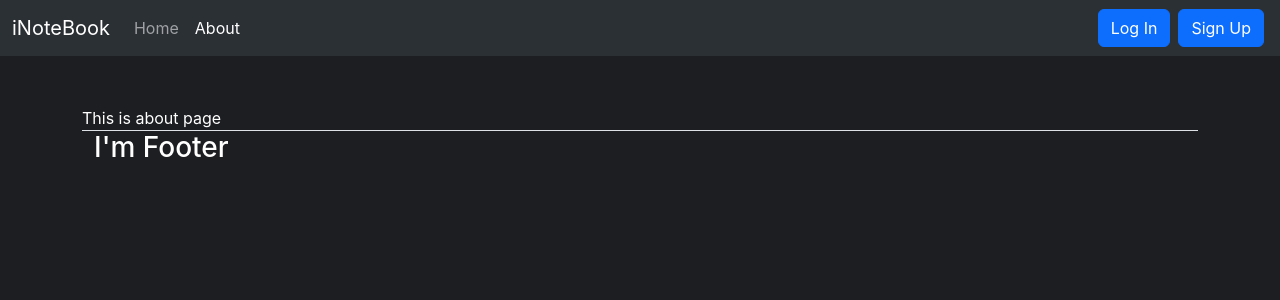
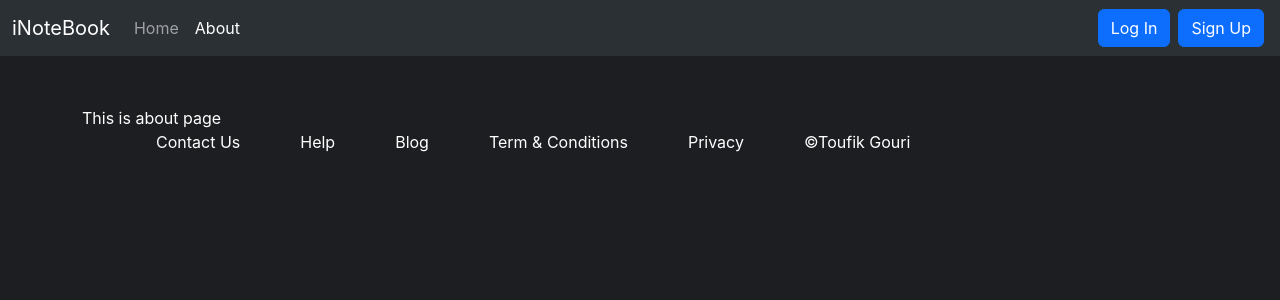
Before and after one commit to ToufikGouri/iNoteBook, a React (Create React App) app: page /about in a window 1280 px wide. Shown: the top 300 px of the page. Built offline with nearby package versions, Linux system fonts and the light colour scheme; the HTML template or start-up script is replaced by a standard one.

Commit message:
Home Logout Section Completed

```diff
--- a/src/components/Footer.js
+++ b/src/components/Footer.js
@@ -1,11 +1,19 @@
 import React from 'react'
+import { Link } from 'react-router-dom'
 
 const Footer = () => {
     return (
         <>
-            <footer className='border-top'>
-                <div className="container">
-                    <h3>I'm Footer</h3>
+            <footer>
+                <div className="container d-flex">
+                    <ul className='d-flex'>
+                        <li><Link to="/">Contact Us</Link></li>
+                        <li><Link to="/">Help</Link></li>
+                        <li><Link to="/">Blog</Link></li>
+                        <li><Link to="/">Term & Conditions</Link></li>
+                        <li><Link to="/">Privacy</Link></li>
+                        <li><Link to="https://github.com/ToufikGouri" target='blank'>&copy;Toufik Gouri</Link></li>
+                    </ul>
                 </div>
             </footer>
         </>
--- a/src/components/Logout.js
+++ b/src/components/Logout.js
@@ -1,7 +1,11 @@
 import React, { useEffect, useState } from 'react';
-import { animated, useSpring } from 'react-spring'
+import {useNavigate} from 'react-router-dom'
+import { animated, useInView, useSpring } from 'react-spring';
+import Footer from './Footer'
 
 const Logout = () => {
+
+    const navigate = useNavigate()
 
     // Animation logic
     let allTexts = ["Plan", "Mood", "Feelings", "Goals", "Thoughts", "Vision", "Ideas", "Targets"]
@@ -18,6 +22,7 @@ const Logout = () => {
         return () => clearInterval(setInt)
     }, [allTexts, currentText])
 
+
     // React-useSpring effect WORD Effect
     const animSpring = useSpring({
         from: { opacity: 0, transform: 'rotateX(45deg) translateY(100%)' },
@@ -26,12 +31,16 @@ const Logout = () => {
     });
 
     // React-useSpring effect COUNTER Effect
+    const [ref, isVisible] = useInView()
+
     const { count } = useSpring({
         from: { count: 0, opacity: 0 },
-        to: { count: 150000, opacity: 1 }
+        to: { count: isVisible ? 150000 : 0, opacity: isVisible ? 1 : 0 },
     })
-    // interpolate property is used here and it's working but find a way to do without using interpolate
-    // becuase it's depricated now
+
+    // The counter should be Start each time whenever the user see it so we
+    // will use the useInView hook of React-Spring
+
 
     return (
         <>
@@ -42,7 +51,7 @@ const Logout = () => {
                 <div className="lo-heroSection my-3">
                     <h1 className='lo-headings'>The Simplest Way To Keep Notes</h1>
                     <p>Simplifying Your Thoughts - Organize, Create, and Access Your Ideas Effortlessly, All Your Notes At One Place.</p>
-                    <button className="btn btn-primary">Create Your Free Account</button>
+                    <button onClick={() => { navigate("/signup") }} className="btn btn-outline-light">Create Your Free Account</button>
                 </div>
 
                 {/* ***************************Hero Animation****************************** */}
@@ -97,16 +106,38 @@ const Logout = () => {
                 <div className="lo-end my-5">
                     <h1 className="lo-headings text-center mb-4">What people are saying</h1>
                     <div className="row">
-                        <p className="col-md-4">If you're not using iNoteBook, you're missing out.<div>TechCrunch</div></p>
-                        <p className="col-md-4">If you're looking for a cross-platform note-taking tool with just enough frills, it's hard to look beyond iNoteBook.<div>MacWorld</div></p>
-                        <p className="col-md-4">If you want a truly distraction-free environment then you can't do better than iNoteBook for your note-taking needs.<div>Zapier</div></p>
+                        <div className="col-md-4 lo-end-text">If you're not using iNoteBook, you're missing out.<p>TechCrunch</p></div>
+                        <div className="col-md-4 lo-end-text">If you're looking for a cross-platform note-taking tool with just enough frills, it's hard to look beyond iNoteBook.<p>MacWorld</p></div>
+                        <div className="col-md-4 lo-end-text">If you want a truly distraction-free environment then you can't do better than iNoteBook for your note-taking needs.<p>Zapier</p></div>
                     </div>
 
                     {/* Counter animation */}
-                    <div className="counter my-5">
-                        <h1 className="lo-headings text-center">Join The Family Of <animated.div className="d-inline-block">{count.interpolate((val) => Math.floor(val))}</animated.div> Users On iNoteBook</h1>
+                    <div className="counter py-5 my-5">
+                        <h1 className="lo-headings text-center">Join The Family Of <animated.div ref={ref} className="lo-animatingCounter">{isVisible && count.to((val) => `${Math.floor(val)}+`)}</animated.div>Users On iNoteBook</h1>
+                    </div>
+
+                    <div className="lo-downloads border-top py-5">
+                        <h1 className="lo-headings text-center">Available On All Your Devices</h1>
+                        <div className="lo-downloadsContent text-center">
+                            <p>Download iNoteBook For Any Device And Stay In Sync - All The Time,<br /> Everywhere.</p>
+                            <div>
+                                <div>
+                                    <button className="btn btn-outline-light text- m-3"><div className='d-flex align-items-center text-start'><i className="fa-brands fa-apple fa-2xl me-4"></i><div> Downloads On The <div className='fs-5 fw-bold'>App Store</div></div></div></button>
+                                    <button className="btn btn-outline-light text-light m-3"><div className='d-flex align-items-center text-start'><i className="fa-brands fa-apple fa-2xl me-4"></i><div> Downloads On The <div className='fs-5 fw-bold'>Mac App Store</div></div></div></button>
+                                </div>
+                                <div>
+                                    <button className="btn btn-outline-light text-light m-3"><div className='d-flex align-items-center text-start'><i className="fa-brands fa-google-play fa-2xl me-3"></i><div> Downloads On The <div className='fs-5 fw-bold'>Play Store</div></div></div></button>
+                                    <button className="btn btn-outline-light text-light m-3"><div className='d-flex align-items-center text-start'><i className="fa-brands fa-windows fa-2xl me-3"></i><div> Downloads On The <div className='fs-5 fw-bold'>Windows Store</div></div></div></button>
+                                </div>
+                                <div>
+                                    <button className="btn btn-outline-light text-light m-3"><div className='d-flex align-items-center text-start'><i className="fa-brands fa-linux fa-2xl me-4"></i><div> Downloads For <div className='fs-5 fw-bold'>Linux</div></div></div></button>
+                                </div>
+                            </div>
+                        </div>
                     </div>
                 </div>
+
+                <Footer />
 
             </div>
         </>
--- a/src/css/home.css
+++ b/src/css/home.css
@@ -35,6 +35,12 @@
     margin: 20px 0;
 }
 
+.lo-heroSection button {
+    font-size: 18px;
+    font-weight: 400;
+    line-height: 1.6em;
+}
+
 .img-container {
     height: 300px;
     width: 300px;
@@ -62,7 +68,7 @@
     width: 70%;
 }
 
-.lo-end p {
+.lo-end-text {
     font-size: 18px;
     font-weight: 400;
     line-height: 1.6em;
@@ -70,12 +76,39 @@
     border-left: 4px solid #3a3c3e;
 }
 
-.lo-end p div {
+.lo-end-text p {
     color: #3a3c3e;
     font-weight: 700;
     font-style: italic;
 }
 
-footer {
-    /* width: 100%; */
+.lo-animatingCounter {
+    display: inline-block;
+    color: #00ae00;
 }
+
+.lo-downloadsContent {
+    font-size: 18px;
+    font-weight: 400;
+    line-height: 1.6em;
+    margin: 20px 0;
+}
+
+.lo-downloads button :hover {
+    color: #1D1E22;
+    transition: ease-in-out;
+}
+
+footer ul li {
+    padding: 0 30px;
+    list-style: none;
+}
+
+footer ul li a {
+    color: white;
+    text-decoration: none;
+}
+
+footer ul li :hover {
+    color: #3a3c3e;
+}
```
